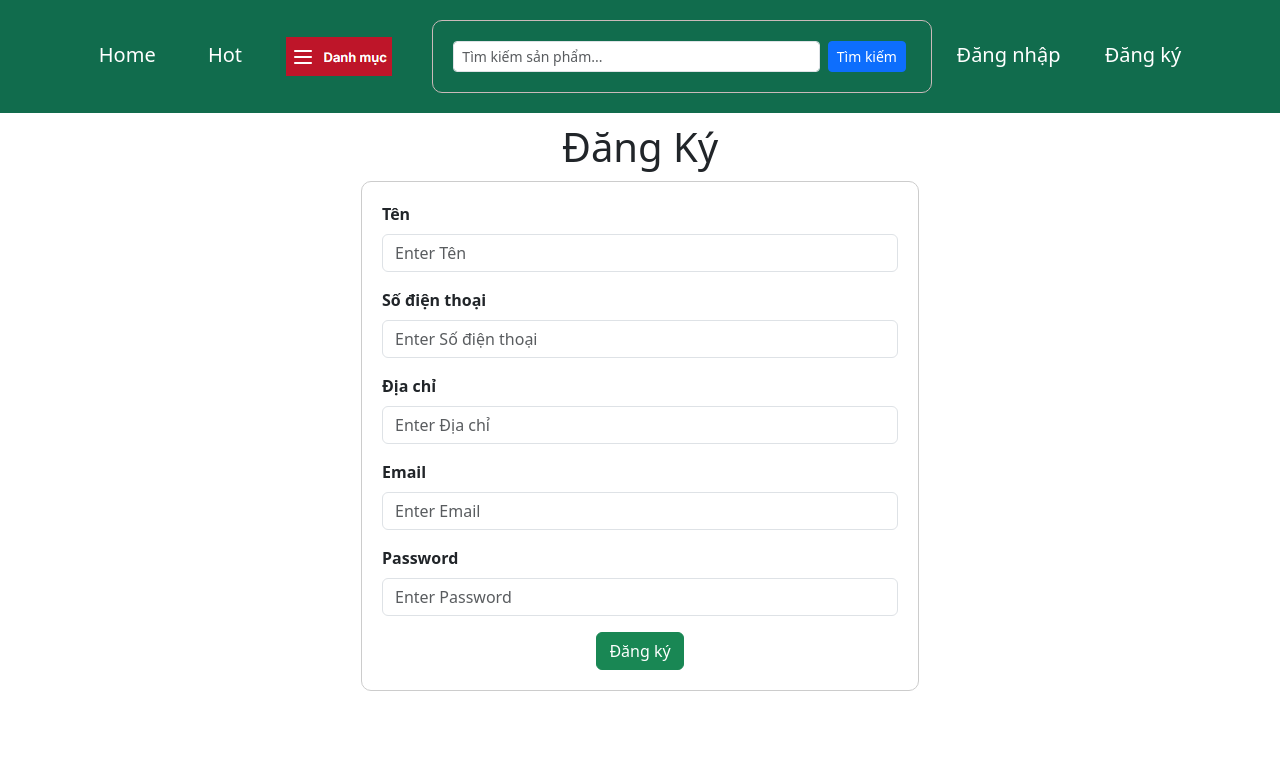
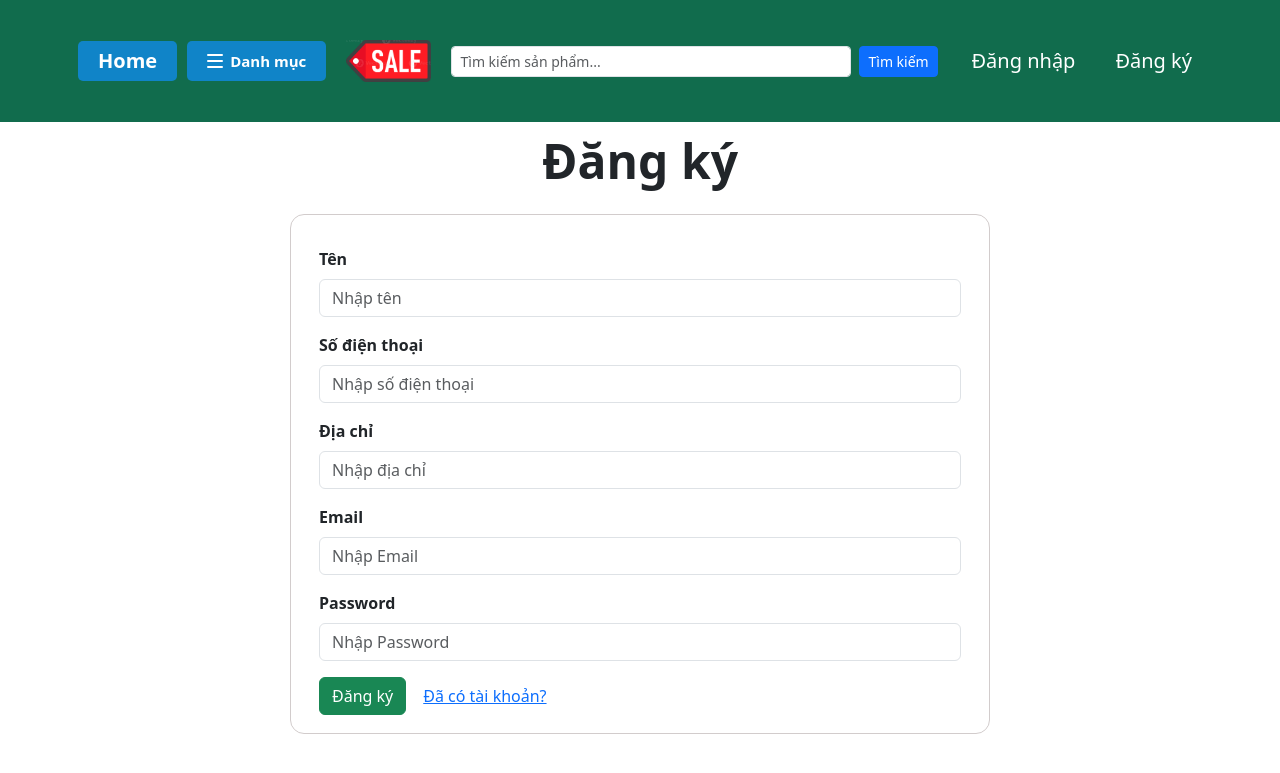
Before and after one commit to Chitai-maker/quanlybangiay, a PHP site: page /signup.php in a window 1280 px wide. Shown: the top 773 px of the page. Run offline with PHP 8.4, Linux system fonts and the light colour scheme.

Commit message:
sửa giao diện l2

```diff
--- a/shopgiay/header.php
+++ b/shopgiay/header.php
@@ -18,10 +18,18 @@ if (session_id() == "") {
     <div class="header">
 
         <div class="menu">
-            <a href="index.php">Home</a>
-            <a href="sanphamhot.php" class="ms-2">Hot</a>
-            <a href="danhmuc.php"><img src="anh/danhmuc.png" alt="HTML tutorial" ></a>
-            <form method="get" action="index.php" class="d-inline-flex align-items-center ms-3" style="width:500px;max-width:70vw;">
+            <a href="index.php"  class="btn-danhmuc">Home</a>
+
+            <a href="danhmuc.php" class="btn-danhmuc">
+                <span class="menu-icon">
+                    <span></span>
+                    <span></span>
+                    <span></span>
+                </span>
+                <span class="menu-text">Danh mục</span>
+            </a>
+            <a href="sale.php"><img src="anh/sale.webp" style="width:auto;height:42px;"></a>
+            <form method="get" action="index.php" class="d-inline-flex align-items-center" style="width:500px;max-width:70vw;">
                 <input type="text" name="search" class="form-control form-control-sm" placeholder="Tìm kiếm sản phẩm..." value="<?php echo isset($_GET['search']) ? htmlspecialchars($_GET['search']) : ''; ?>" style="width:80%;">
                 <button type="submit" class="btn btn-primary btn-sm ms-2">Tìm kiếm</button>
             </form>
@@ -119,6 +127,50 @@ if (session_id() == "") {
             bottom: 30px;
             z-index: 9999;
         }
+
+        .menu {
+            display: flex;
+            align-items: center;
+            justify-content: center; /* căn giữa ngang */
+        }
+        .btn-danhmuc {
+            display: inline-flex;
+            align-items: center;
+            background:rgb(16, 132, 200);
+            color: #fff !important;
+            font-weight: 600;
+            border-radius: 5px;
+            padding: 4px 12px 4px 8px;
+            text-decoration: none;
+            font-size: 14px;
+            transition: background 0.2s;
+            border: none;
+            margin-left: 10px;
+            height: 34px;
+            min-width: 0;
+        }
+        .btn-danhmuc:hover {
+            background:rgb(13, 40, 161);
+            color: #fff;
+            text-decoration: none;
+        }
+        .menu-icon {
+            display: inline-flex;
+            flex-direction: column;
+            justify-content: center;
+            margin-right: 7px;
+        }
+        .menu-icon span {
+            display: block;
+            width: 16px;
+            height: 2px;
+            background: #fff;
+            margin: 2px 0;
+            border-radius: 2px;
+        }
+        .menu-text {
+            font-size: 15px;
+        }
     </style>
 <?php if (isset($_SESSION['makhachhang'])): ?>
 <!-- Nút chat cố định góc phải dưới -->
--- a/shopgiay/signup.php
+++ b/shopgiay/signup.php
@@ -3,52 +3,47 @@ include "chucnang/chucnang_dangky.php";
 include "header.php";
 ?>
 <style>
-    form {
-    width: 50%;
-    margin: auto;
-    border: 1px solid #cababa;
-    padding: 20px;
-    border-radius: 10px;
-}
 .error-message {
     color: red;
     text-align: center;
     margin-bottom: 10px;
 }
 </style>
-<body>
 <div class="container">
-    <h1>Đăng Ký</h1>
+    <h1 class="text-center mb-4" style="font-weight:700; font-size:48px;">Đăng ký</h1>
+    <div class="mx-auto" style="max-width:700px;">
+        <div style="border:1px solid #d2cccc; border-radius:14px; padding:32px 28px 18px 28px; background:#fff;">
             <?php if (!empty($error)): ?>
                 <div class="error-message"><?php echo $error; ?></div>
             <?php endif; ?>
-          <form action="" style="border:1px solid #ccc"  method="post" enctype="multipart/form-data">
+            <form action="" method="post" enctype="multipart/form-data">
                 <div class="mb-3">
                     <label for="tenkhachhang" class="form-label fw-bold">Tên</label>
-                <input type="text" class="form-control" name="tenkhachhang" id="tenkhachhang" value="" placeholder="Enter Tên" />
-
+                    <input type="text" class="form-control" name="tenkhachhang" id="tenkhachhang" value="" placeholder="Nhập tên" />
                 </div>
                 <div class="mb-3">
                     <label for="sdt" class="form-label fw-bold">Số điện thoại</label>
-                <input type="text" class="form-control" name="sdt" id="sdt" value="" placeholder="Enter Số điện thoại" />
+                    <input type="text" class="form-control" name="sdt" id="sdt" value="" placeholder="Nhập số điện thoại" />
                 </div>
                 <div class="mb-3">
                     <label for="diachi" class="form-label fw-bold">Địa chỉ</label>
-                <input type="text" class="form-control" name="diachi" id="diachi" value="" placeholder="Enter Địa chỉ" />
+                    <input type="text" class="form-control" name="diachi" id="diachi" value="" placeholder="Nhập địa chỉ" />
                 </div>
                 <div class="mb-3">
                     <label for="email" class="form-label fw-bold">Email</label>
-                <input type="email" class="form-control" name="email" id="email" value="" placeholder="Enter Email" />
+                    <input type="email" class="form-control" name="email" id="email" value="" placeholder="Nhập Email" />
                 </div>
                 <div class="mb-3">
-                <label for="pwd" class="form-label fw-bold">Password</label>
-                <input type="password" class="form-control" name="psw" id="psw" placeholder="Enter Password" />
-
+                    <label for="psw" class="form-label fw-bold">Password</label>
+                    <input type="password" class="form-control" name="psw" id="psw" placeholder="Nhập Password" />
                 </div>
-            <div class="register-btn text-center">
+                <div class="register-btn d-flex align-items-center" style="gap:16px;">
                     <button type="submit" class="btn btn-success" name="submit">Đăng ký</button>
+                    <a href="login.php" class="btn btn-link p-0">Đã có tài khoản?</a>
                 </div>
             </form>
         </div>
+    </div>
+</div>
 </body>
 </html>
```
Also changed, not shown: shopgiay/index.php (+11 -9 lines), shopgiay/login.php (+11 -16 lines), shopgiay/sale.php (added, +131 -0 lines), shopgiay/sanphamhot.php (deleted, +0 -133 lines), shopgiay/anh/fire.gif, shopgiay/anh/sale.webp (added), shopgiay/bruh.php (added). Lines whose indentation alone changed are shown as unchanged.
